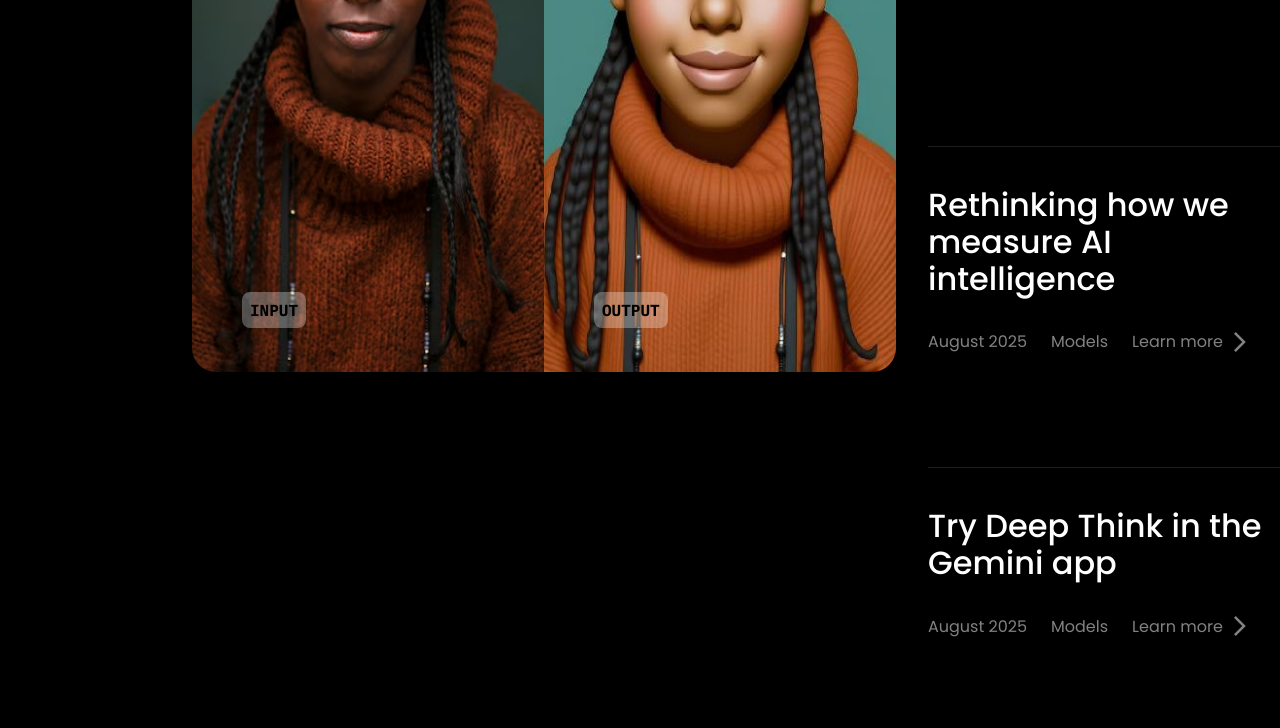
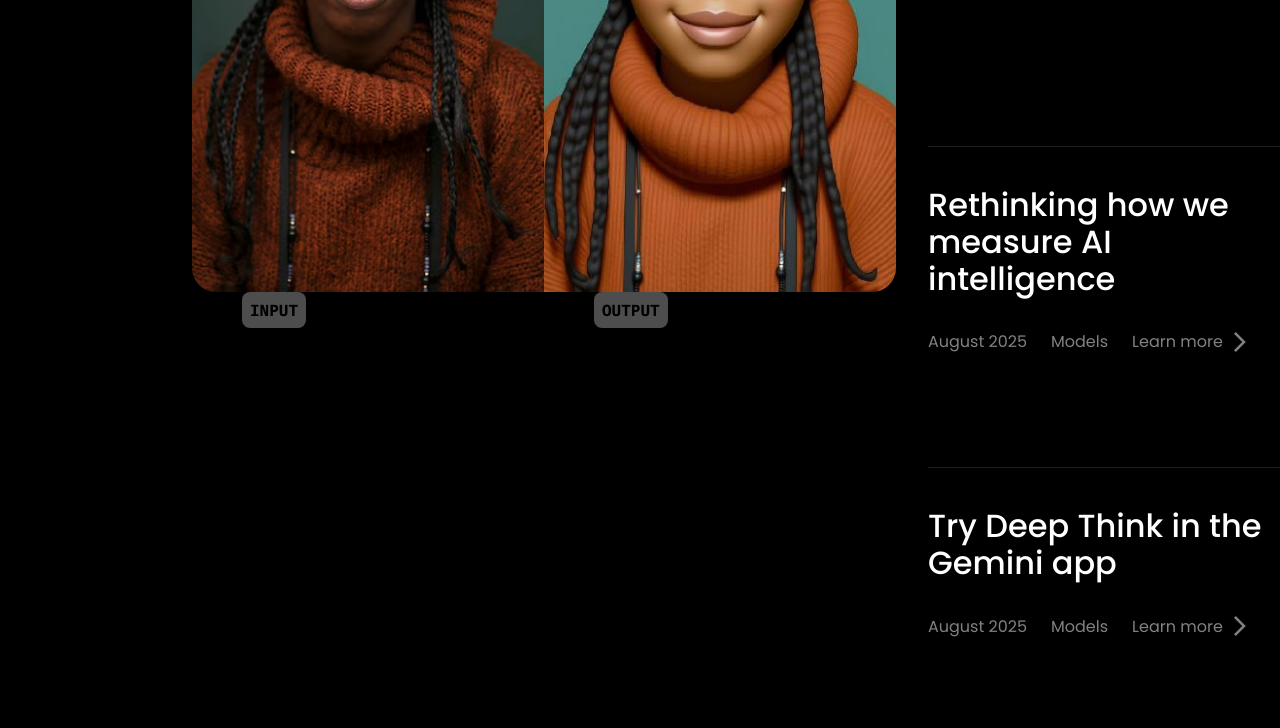
Before and after one commit to micheal90210/empem, a plain HTML site: page index.html in a window 1280 px wide. Shown: the part 599-1327 px from the top of the page. Drawn offline with nearby package versions, Linux system fonts and the light colour scheme.

Commit message:
Update deepmind.css

```diff
--- a/deepmind.css
+++ b/deepmind.css
@@ -195,7 +195,7 @@ body {
 
 .bekky {
   width: 22rem;
-  height: 40rem;
+  height: 35rem;
   background-image: url(./images/bekky1.jpg);
   background-size: cover;
   background-position: center;
@@ -224,7 +224,7 @@ body {
 
 .bekkytwo {
   width: 22rem;
-  height: 40rem;
+  height: 35rem;
   background-image: url(./images/bekky2.JPG);
   background-size: cover;
   background-position: center;
```
